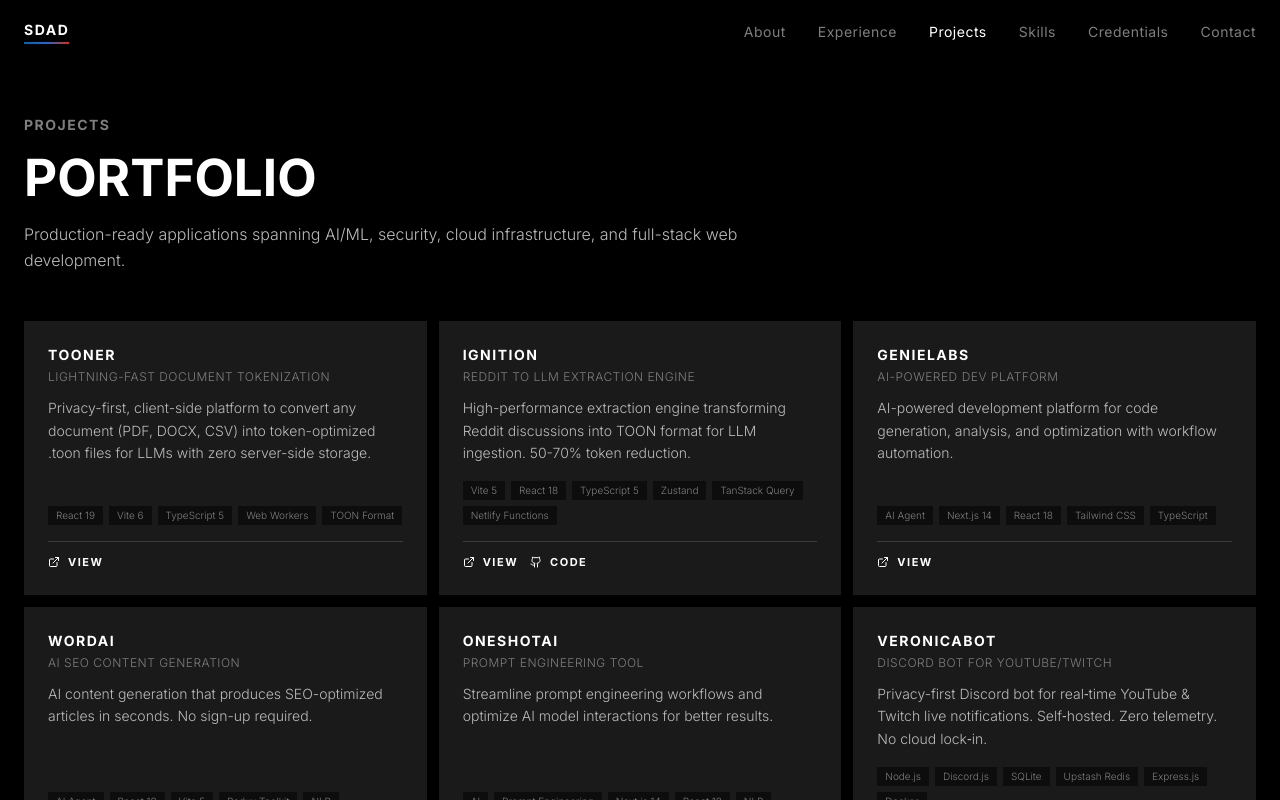
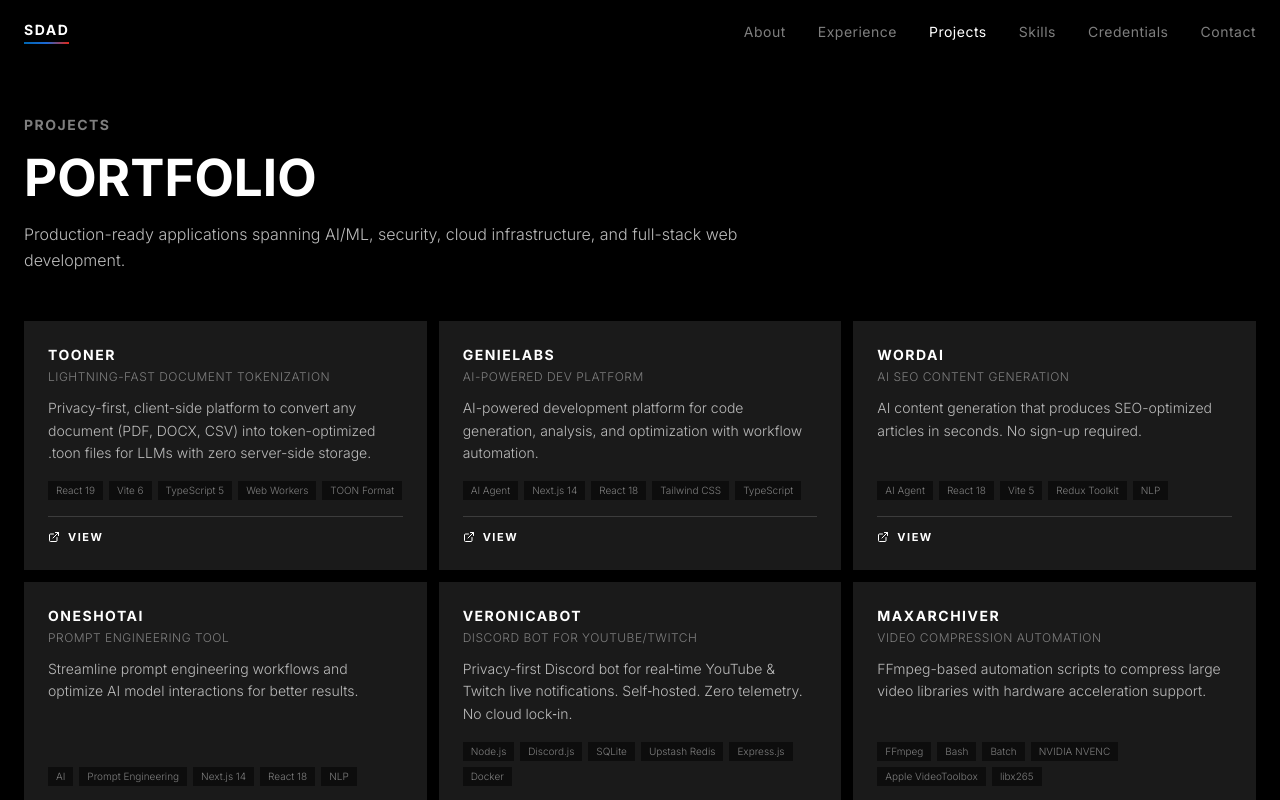
Before and after one commit to instax-dutta/Portfoliov4, a Next.js app: page /projects in a window 1280 px wide. Shown: the top 800 px of the page. Built offline with nearby package versions, Linux system fonts and the light colour scheme.

Commit message:
Remove Ignition project from portfolio

```diff
--- a/app/page.tsx
+++ b/app/page.tsx
@@ -6,7 +6,7 @@ const HomeClient = dynamic(() => import("./components/HomeClient"), {
 
 export const metadata: Metadata = {
   title: "Sai Dutta Abhishek Dash | Full Stack Engineer & AI/ML Specialist",
-  description: "Official portfolio of Sai Dutta Abhishek Dash. Expert in Security-first Full Stack Development, AI/ML Engineering, and Cloud Architecture. Explore 25+ production-ready projects including Tooner, Ignition, and Binify. Specialized in Python, React, Next.js, and AWS.",
+  description: "Official portfolio of Sai Dutta Abhishek Dash. Expert in Security-first Full Stack Development, AI/ML Engineering, and Cloud Architecture. Explore 25+ production-ready projects including Tooner and Binify. Specialized in Python, React, Next.js, and AWS.",
   keywords: [
     "Sai Dutta Abhishek Dash",
     "sdad.pro",
--- a/app/projects/ProjectsClient.tsx
+++ b/app/projects/ProjectsClient.tsx
@@ -10,14 +10,6 @@ const projects = [
     description: "Privacy-first, client-side platform to convert any document (PDF, DOCX, CSV) into token-optimized .toon files for LLMs with zero server-side storage.",
     technologies: ["React 19", "Vite 6", "TypeScript 5", "Web Workers", "TOON Format"],
     link: "https://tooner.sdad.pro",
-  },
-  {
-    title: "Ignition",
-    subtitle: "Reddit to LLM Extraction Engine",
-    description: "High-performance extraction engine transforming Reddit discussions into TOON format for LLM ingestion. 50-70% token reduction.",
-    technologies: ["Vite 5", "React 18", "TypeScript 5", "Zustand", "TanStack Query", "Netlify Functions"],
-    link: "https://ignition.sdad.pro",
-    github: "https://github.com/instax-dutta/project-ignition",
   },
   {
     title: "GenieLabs",
--- a/app/projects/page.tsx
+++ b/app/projects/page.tsx
@@ -6,7 +6,7 @@ const ProjectsClient = dynamic(() => import("./ProjectsClient"), {
 
 export const metadata: Metadata = {
     title: "Portfolio: AI, Security & Full Stack Projects",
-    description: "Explore Sai Dutta Abhishek Dash's production-ready projects: RedisKeeper (Redis Activity Guard), Tooner (Doc Tokenization), Ignition (Reddit to LLM), RPi Persona (Server Health), and 25+ more. Expertise in React, Next.js, Python, ML, and Security Architecture.",
+    description: "Explore Sai Dutta Abhishek Dash's production-ready projects: RedisKeeper (Redis Activity Guard), Tooner (Doc Tokenization), RPi Persona (Server Health), and 25+ more. Expertise in React, Next.js, Python, ML, and Security Architecture.",
     keywords: [
         "Sai Dutta Abhishek Dash Projects",
         "RedisKeeper",
@@ -15,7 +15,6 @@ export const metadata: Metadata = {
         "Security Engineering Showcase",
         "Python Full Stack Apps",
         "Tooner AI",
-        "Ignition Reddit Mirror",
         "Open Source Security Tools",
         "Next.js Production Examples"
     ],
```
